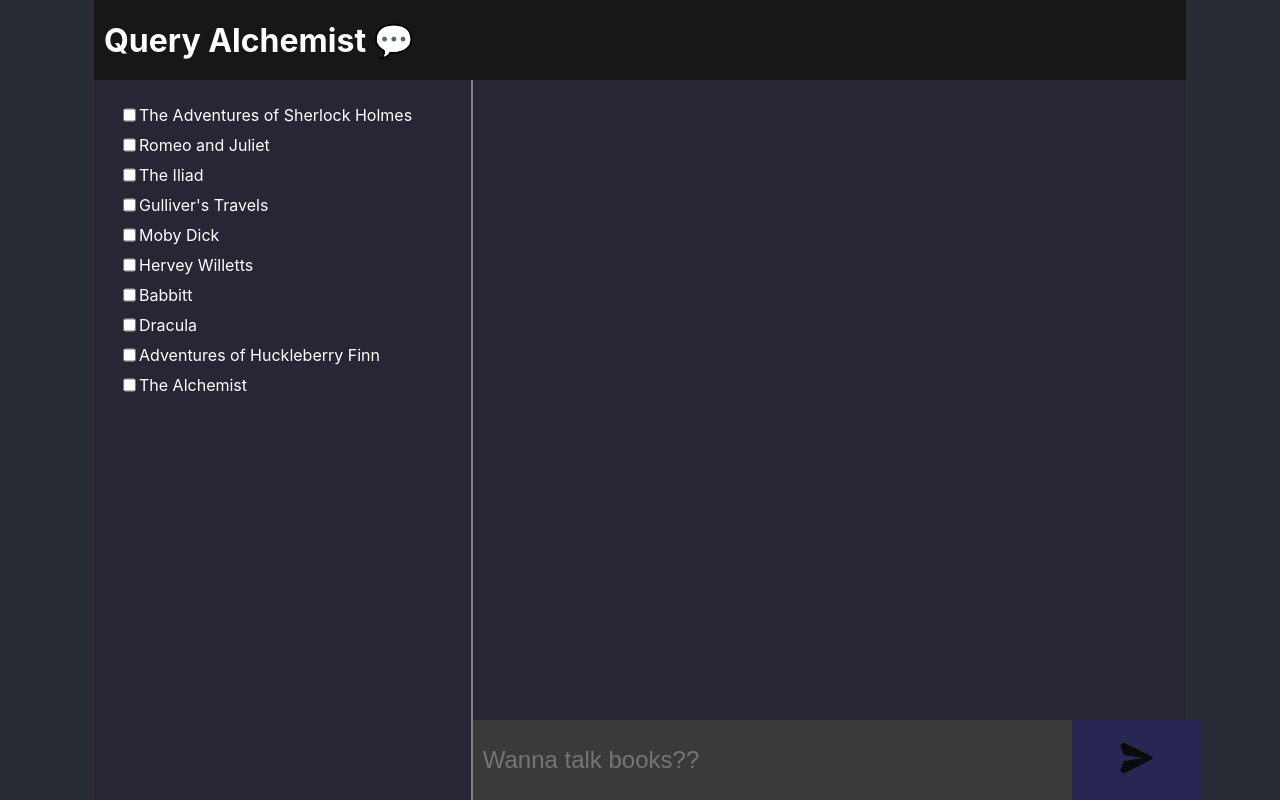
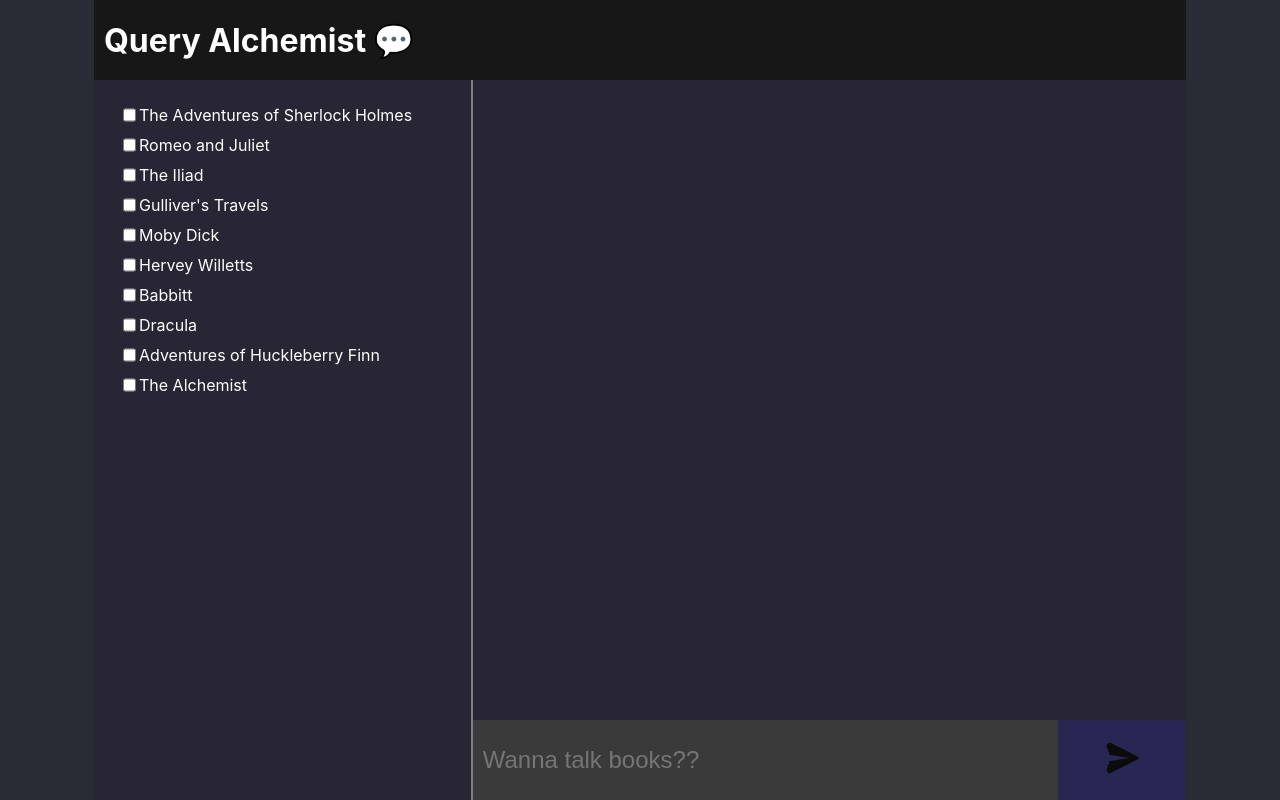
Before and after one commit to sailesh2906/NovelConvo-AI-Intelligent-Conversations-with-Literary-Companions, a React (Create React App) app in the folder src/react-chatbot/: page / in a window 1280 px wide. Built offline with nearby package versions, Linux system fonts and the light colour scheme.

Commit message:
fix: form UI

```diff
--- a/src/react-chatbot/src/App.css
+++ b/src/react-chatbot/src/App.css
@@ -82,7 +82,7 @@ form {
   bottom: 0;
   background-color: rgb(24, 23, 23);
   width: 100%;
-  max-width: 728px;
+  max-width: 712px;
   display: flex;
   font-size: 1.5rem;
 }
```
